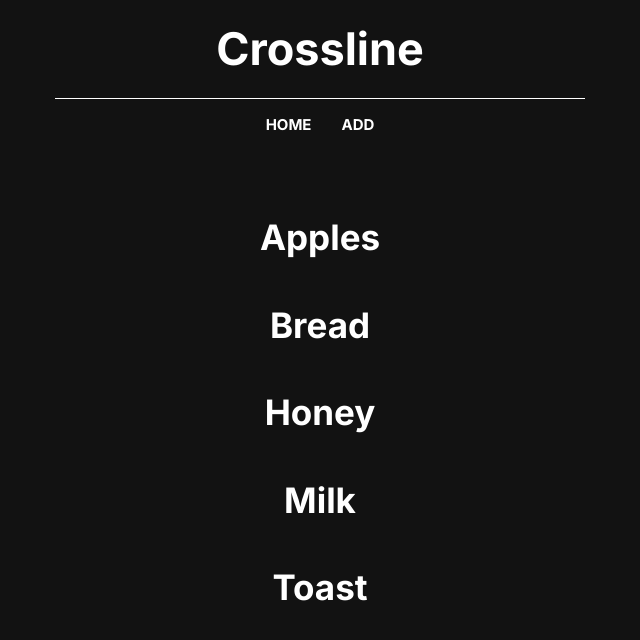
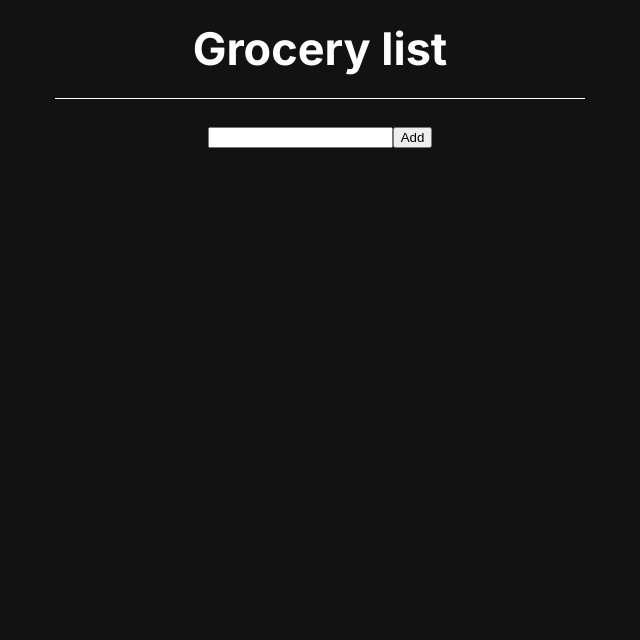
Before and after one commit to CodeLemons/cross-line, a React (Create React App) app: page / in a window 1280 px wide. Shown: the top 640 px of the page, without its empty margins (320-960 px from the left). Built offline with nearby package versions, Linux system fonts and the light colour scheme.

Commit message:
Created a sort of local storage for grocery items using a useState hook array to which i currently just push items.

```diff
--- a/src/App.js
+++ b/src/App.js
@@ -1,7 +1,6 @@
 import { Routes, Route } from "react-router-dom";
 import Navigation from "./Navigation";
 import Home from "./Home";
-import Test from "./Test";
 
 function App() {
 
@@ -9,10 +8,7 @@ function App() {
     <div className="App">
       <div className="content">
         <Navigation />
-        <Routes>
-          <Route path="/" element={ <Home /> } />
-          <Route path="/test" element={ <Test /> } />
-        </Routes>
+        <Home />
       </div>
     </div>
   );
--- a/src/Home.js
+++ b/src/Home.js
@@ -1,17 +1,49 @@
+import { useState } from "react";
+
 const Home = () => {
+    const [items, setItems] = useState('');
+    const [list, setList] = useState([]);
+    const groceryItem = {items};
+
+    const handleSubmit = (e) => {
+        e.preventDefault();
+        addItemToArray(groceryItem);
+        console.log(list);
+    };
+
+    const addItemToArray = (item) => {
+        setList(oldValue => [...oldValue, item]);
+    };
 
     const crossLine = (e) => {
         const element = e.target;
         element.classList.toggle("crossed-line");
     };
 
+    const clearFields = () => {
+        document.getElementById("form-box").value = "";
+    };
+
     return (
         <div className="home-page">
-            <p onClick={crossLine}>Apples</p>
-            <p onClick={crossLine}>Bread</p>
-            <p onClick={crossLine}>Honey</p>
-            <p onClick={crossLine}>Milk</p>
-            <p onClick={crossLine}>Toast</p>
+            <div className="add-form">
+                <form onSubmit={handleSubmit}>
+                    <input
+                    type="text"
+                    id="form-box"
+                    value={items}
+                    onChange={(e) => setItems(e.target.value)}
+                    />
+                    <button onClick={clearFields}>Add</button>
+                </form>
+            </div>
+            {list.map(listItems => {
+                return (
+                    <div key={listItems.id}>
+                        <p onClick={crossLine}>{listItems.items}</p>
+                    </div>
+                )
+            })}
         </div>
      );
 }
--- a/src/Navigation.js
+++ b/src/Navigation.js
@@ -4,11 +4,7 @@ const Navigation = () => {
 
     return (
         <div className="nav-page">
-            <h2>Crossline</h2>
-            <li>
-                <Link to="/">HOME</Link>
-                <Link to="/test">ADD</Link>
-            </li>
+            <h2>Grocery list</h2>
         </div>
      );
 }
--- a/src/Test.js
+++ /dev/null
@@ -1,9 +0,0 @@
-const Test = () => {
-    return (
-        <div className="test">
-            <p>Lorem ipsum dolor sit amet, consectetur adipisicing elit. Numquam architecto voluptatem explicabo ad voluptate facere aliquam, earum dolorum nobis nemo nam maiores reprehenderit ipsum quibusdam dicta sequi magni expedita nesciunt.</p>
-        </div>
-     );
-}
-
-export default Test;
```
